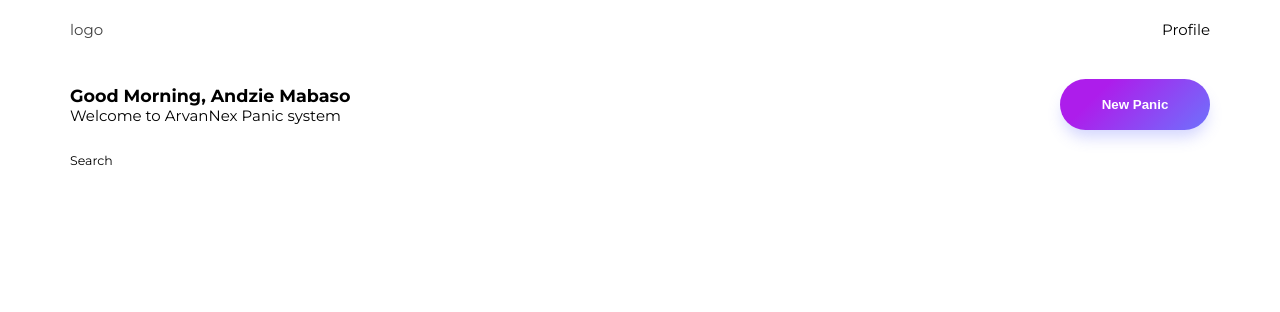
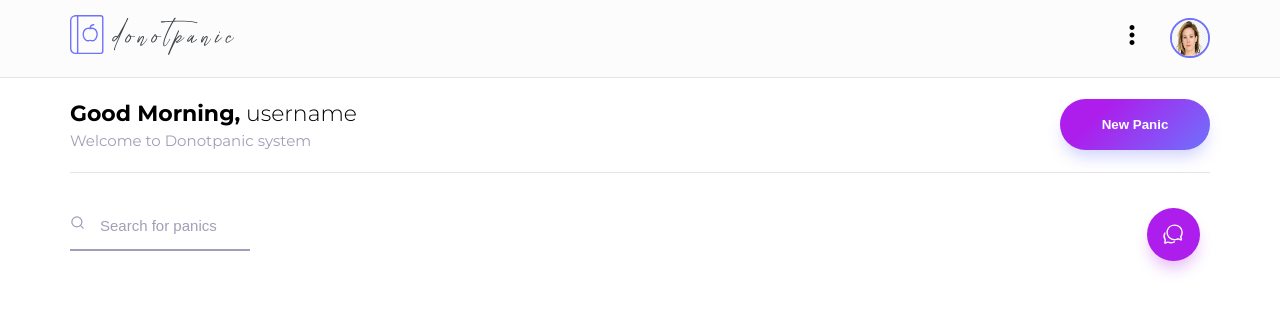
Before and after one commit to Andzie-M347/fusebox-frontend, a React (Create React App) app: page /dashboard in a window 1280 px wide. Shown: the top 312 px of the page. Built offline with nearby package versions, Linux system fonts and the light colour scheme.

Commit message:
style: dashboard ui

```diff
--- a/src/assets/sass/base/_resets.scss
+++ b/src/assets/sass/base/_resets.scss
@@ -28,6 +28,7 @@ body {
     font-size: 1.5rem;
     box-sizing: border-box;
     // color: $color;
+    line-height: 1.5;
     font-family: $text-font-stack;
 }
 
@@ -39,4 +40,13 @@ a {
         color: $text-color;
         text-decoration: underline;
     }
+
+    h1,
+    h2,
+    h3,
+    h4,
+    h5,
+    h6 {
+        color: $light-black;
+    }
 }
--- a/src/assets/sass/base/_variables.scss
+++ b/src/assets/sass/base/_variables.scss
@@ -9,7 +9,8 @@ $text-font-stack: 'Montserrat', sans-serif;
 
 /// Copy text color
 /// @type Color
-$color: red;
+$accent-color: #6e72fc;
+$secondary-color: #ad1deb;
 $text-color: rgba(0, 0, 0, 0.75);
 
 $light-black: #40454c;
@@ -18,4 +19,10 @@ $accent-black: #42444b;
 $brown: #ac856a;
 $white: #fff;
 $bg-gray: #818288;
-$text-gray: #434548;
+$text-grey: #9f9fb7;
+// $text-gray: #434548;
+
+/// Copy text color
+/// @type Misc
+
+$box-shadow-border: rgb(0 0 0 / 10%) 0px 1px 0px;
--- a/src/assets/sass/layouts/_navigation.scss
+++ b/src/assets/sass/layouts/_navigation.scss
@@ -1,7 +1,32 @@
 .navigation {
-    padding: 20px 0;
+    padding: 15px 0;
+    box-shadow: $box-shadow-border;
+    background: #fcfcfc;
     &__wrapper {
         display: flex;
         justify-content: space-between;
+        align-items: center;
+
+        a {
+            font-weight: 500;
+        }
+    }
+
+    &__profile {
+        display: flex;
+        align-items: center;
+        span {
+            padding-right: 2.3rem;
+        }
+        svg {
+            height: 3rem;
+            width: 3rem;
+        }
+        img {
+            border: 2px solid $accent-color;
+            height: 4rem;
+            width: 4rem;
+            border-radius: 50%;
+        }
     }
 }
--- a/src/assets/sass/layouts/_welcome.scss
+++ b/src/assets/sass/layouts/_welcome.scss
@@ -3,4 +3,18 @@
     justify-content: space-between;
     align-items: center;
     padding: 2rem 0;
+
+    box-shadow: $box-shadow-border;
+
+    p {
+        color: $text-grey;
+    }
+
+    .title {
+        font-size: 2.2rem;
+
+        &__sub {
+            font-weight: 300 !important;
+        }
+    }
 }
--- a/src/assets/sass/main.scss
+++ b/src/assets/sass/main.scss
@@ -1,4 +1,4 @@
 @import './base/resets', './base/variables', './base/mixins';
 @import './layouts/wrapper', './layouts/navigation.scss', './layouts/welcome';
 @import './components/animations', './components/spinner';
-@import './pages/login';
+@import './pages/login', './pages/dashboard';
--- /dev/null
+++ b/src/assets/sass/pages/_dashboard.scss
@@ -0,0 +1,45 @@
+.panics-section {
+    position: relative;
+    padding: 3rem 0;
+
+    &__search {
+        display: flex;
+        align-items: center;
+        border-bottom: 2px solid $text-grey;
+        width: 18rem;
+
+        svg {
+            color: $text-grey;
+        }
+    }
+
+    &__chat {
+        position: absolute;
+        right: 10px;
+        bottom: 20px;
+
+        span {
+            height: 5.325rem;
+            width: 5.325rem;
+            line-height: 6.325rem;
+            display: inline-block;
+            border-radius: 50%;
+            text-align: center;
+
+            box-shadow: 0px 10px 15px -3px rgba(173, 29, 235, 0.3);
+            background: $secondary-color;
+        }
+
+        svg {
+            height: 2.225rem;
+            width: 2.225rem;
+            stroke: #fff;
+        }
+    }
+
+    input {
+        width: unset;
+        border: unset;
+        border-radius: unset;
+    }
+}
--- a/src/assets/sass/pages/_login.scss
+++ b/src/assets/sass/pages/_login.scss
@@ -8,21 +8,21 @@
                 color: #2e2f2e;
             }
             p {
-                color: #9f9fb7;
+                color: $text-grey;
                 font-size: 1.3rem;
             }
         }
     }
 
     &__footer {
-        color: #9f9fb7;
+        color: $text-grey;
         span {
             height: 3.75rem;
             width: 3.75rem;
             border-radius: 50%;
             display: inline-block;
             line-height: 3.75rem;
-            border: 1px solid #9f9fb7;
+            border: 1px solid $text-grey;
             text-align: center;
 
             margin: 0.5rem;
@@ -46,7 +46,7 @@
         }
 
         svg {
-            color: #9f9fb7;
+            color: $text-grey;
         }
     }
 }
@@ -82,14 +82,14 @@
 input {
     display: block;
     width: 100%;
-    border-radius: 0.8rem !important;
-    border: 1px solid #9f9fb7;
+    border-radius: 0.8rem;
+    border: 1px solid $text-grey;
     font-size: 1.5rem;
     padding: 15px;
 
     &::placeholder {
         font-weight: 200;
-        color: #9f9fb7;
+        color: $text-grey;
     }
 }
 
@@ -115,7 +115,7 @@ label {
     height: 20px;
     width: 20px;
     z-index: 99;
-    color: #9f9fb7;
+    color: $text-grey;
 }
 
 .button {
--- a/src/components/panics/index.js
+++ b/src/components/panics/index.js
@@ -2,6 +2,8 @@ import React, { useEffect, useState } from 'react'
 import { useDispatch } from 'react-redux'
 import { getPanics } from '@/redux/actions/panicsAction'
 import { Container } from '../ui/container'
+import { IoChatbubblesOutline } from 'react-icons/io5'
+import { FiSearch } from 'react-icons/fi'
 
 export const Panics = () => {
     const [dispatchPanics, setDispatchPanics] = useState([])
@@ -13,7 +15,24 @@ export const Panics = () => {
 
     return (
         <Container>
-            <small> Search </small>
+            <section className="panics-section">
+                <div className="panics-section__search">
+                    <span>
+                        <FiSearch />
+                    </span>
+                    <input
+                        type="text"
+                        name="search"
+                        placeholder="Search for panics "
+                    />
+                </div>
+
+                <div className="panics-section__chat">
+                    <span>
+                        <IoChatbubblesOutline />
+                    </span>
+                </div>
+            </section>
         </Container>
     )
 }
--- a/src/components/ui/welcome.js
+++ b/src/components/ui/welcome.js
@@ -6,12 +6,12 @@ export const Welcome = () => {
         <Container>
             <section className="welcome">
                 <div className="welcome__header">
-                    <h3 className="">
-                        <span> Good Morning,</span>
-                        <span> Andzie Mabaso</span>
+                    <h3 className="title">
+                        <span className="title__main"> Good Morning,</span>
+                        <span className="title__sub"> {'username'}</span>
                     </h3>
 
-                    <p> Welcome to ArvanNex Panic system</p>
+                    <p> Welcome to Donotpanic system</p>
                 </div>
 
                 <div className="welcome__action">
--- a/src/layouts/header.jsx
+++ b/src/layouts/header.jsx
@@ -1,6 +1,9 @@
 import { Container } from '@/components/ui/container'
 import React from 'react'
 import { Link } from 'react-router-dom'
+import { ReactComponent as Logo } from '@/assets/images/logo.svg'
+import User from '@/assets/images/user.png'
+import { BiDotsVerticalRounded } from 'react-icons/bi'
 
 export const Header = () => {
     return (
@@ -9,10 +12,15 @@ export const Header = () => {
                 <Container>
                     <div className="navigation__wrapper">
                         <Link to="/" className="navigation__logo">
-                            logo
+                            <Logo height="40" />
                         </Link>
 
-                        <div className="navigation__profile">Profile</div>
+                        <div className="navigation__profile">
+                            <span>
+                                <BiDotsVerticalRounded />
+                            </span>
+                            <img src={User} alt="Profile" />
+                        </div>
                     </div>
                 </Container>
             </nav>
```
Also changed, not shown: src/assets/images/logo.svg (added), src/assets/images/user.png (added).
